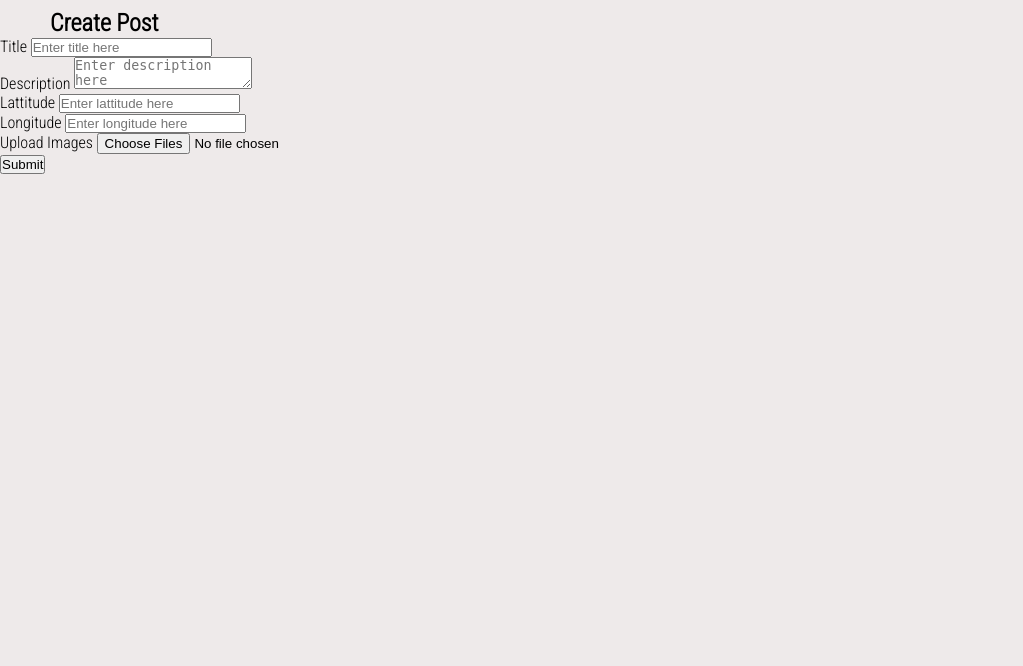
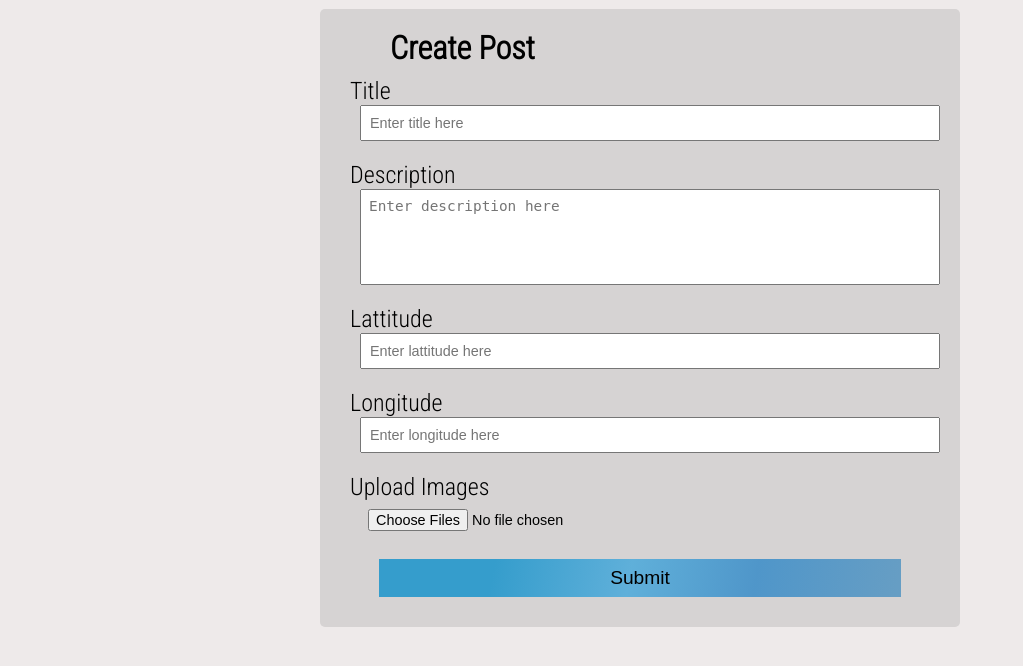
Before and after one commit to aayushdhakal/project-6-sem, a PHP site: page /createPost.php in a window 1280 px wide. Shown: the part 63-729 px from the top of the page, without its empty margins (0-1023 px from the left). Run offline with PHP 8.4, Linux system fonts and the light colour scheme.

Commit message:
Added new feature to create post by admin

```diff
--- a/adminJobs.php
+++ b/__adminJobs.php
@@ -3,7 +3,7 @@
    ?>
       <section class="admin__interaction">
          <div class="admin__interaction__actions">
-            <a href="#"><button>Created Post</button></a>
+            <a href="./createPost.php"><button>Created Post</button></a>
             <a href="#"><button>Edit Post</button></a>
             <a href="#"><button>Remove Post</button></a>
             <a href="#"><button>View Reviews</button></a>
--- /dev/null
+++ b/__assignSession.php
@@ -0,0 +1,10 @@
+<?php
+if ((isset($_COOKIE['username'])) && !empty($_COOKIE['username'])) {
+
+   $_SESSION['username'] = $_COOKIE['username'];
+   $_SESSION['name'] = $_COOKIE['name'];
+   $_SESSION['id'] = $_COOKIE['id'];
+   $_SESSION['admin'] = $_COOKIE['admin'];
+   // header('location:index.php');
+};
+?>
--- a/connection.php
+++ b/__connection.php
@@ -26,47 +26,65 @@ function mysqlLoginQueryAdmin($username, $password)
   return $query;
 }
 
-function isAdmin($username)
+function mysqlisAdmin($id,$username)
 {
-  $query = "SELECT * FROM tbl_admins WHERE username='$username' AND status=1";
+  $query = "SELECT * FROM tbl_admins WHERE username='$username' AND status=1 AND id=$id";
   return $query;
 }
 
+//Query for Signup USERS
 function mysqlSignUp($name = '', $username, $password, $email, $phoneNumber = '', $address = '')
 {
   $query = "INSERT INTO `tbl_users`(`name`, `username`, `password`, `email`, `phone_number`, `address`) VALUES ('$name','$username','$password','$email','$phoneNumber','$address')";
   return $query;
 }
 
+//Quey to Signup ADMIN
 function mysqlSignUpAdmin($name = '', $username, $password, $email, $phoneNumber = '', $address = '')
 {
   $query = "INSERT INTO `tbl_admins`(`name`, `username`, `password`, `email`, `phone_number`, `address`) VALUES ('$name','$username','$password','$email','$phoneNumber','$address')";
   return $query;
 }
 
+//Query to check Username USERS
 function mysqlCheckUsersUsername($username)
 {
   $query = "SELECT * FROM tbl_users WHERE `username`='$username'";
   return $query;
 }
 
+//Query to check Email USERS
 function mysqlCheckUsersEmail($email)
 {
   $query = "SELECT * FROM tbl_users WHERE `email`='$email'";
   return $query;
 }
 
+//Query to check Username ADMIN
 function mysqlCheckAdminsUsername($username)
 {
   $query = "SELECT * FROM `tbl_admins` WHERE `username`='$username'";
   return $query;
 }
 
+//Query to check email ADMIN
 function mysqlCheckAdminsEmail($email)
 {
   $query = "SELECT * FROM `tbl_admins` WHERE `email`='$email'";
   return $query;
 }
 
+function mysqlCreatePost($title, $description, $adminId,$lattitude, $longitude)
+{
+  $query = "INSERT INTO `tbl_location`(`title`, `description`, `admin_id`, `lattitude`, `longitude`) VALUES ('$title','$description','$adminId','$lattitude','$longitude')";
+  return $query;
+}
+
+function mysqlAddImage($image,$locationId)
+{
+  $query = "INSERT INTO `tbl_images`(`image`, `location_id`) VALUES ('$image',$locationId)";
+  return $query;
+}
+
 // $query1 = "SELECT * FROM tbl_users WHERE username='user' AND password='upassword' AND status=1";
 // print_r($connection->query($query1));
--- a/navigationBar.php
+++ b/__navigationBar.php
@@ -1,5 +1,5 @@
 <nav>
-   <h1>Passion Seekers</h1>
+   <h1><a style="color: white;" href="./index.php">Passion Seekers</a></h1>
    <ul>
       <li>
          <div class="search__posts">
--- a/createPost.php
+++ b/createPost.php
@@ -1,10 +1,8 @@
 <?php
 session_start();
-if ((isset($_COOKIE['username'])) && !empty($_COOKIE['username'])) {
-   $_SESSION['username'] = $_COOKIE['username'];
-};
+require_once './__assignSession.php';
+require_once './__connection.php';
 ?>
-
 <!DOCTYPE html>
 <html lang="en">
 
@@ -31,17 +29,112 @@ if ((isset($_COOKIE['username'])) && !empty($_COOKIE['username'])) {
 
    <?php
    if (isset($_POST['upload'])) {
-      echo "this is working";
+
+      if (isset($_POST['title']) && !empty($_POST['title'])) {
+         $title = trim($_POST['title']);
+      } else {
+         $err['title'] = "Invalid title!";
+      }
+
+      if (isset($_POST['description']) && !empty($_POST['description'])) {
+         $description = trim($_POST['description']);
+      } else {
+         $err['description'] = "Invalid description!";
+      }
+
+      if (isset($_POST['lattitude']) && !empty($_POST['lattitude'])) {
+         $lattitude = trim($_POST['lattitude']);
+      } else {
+         $err['lattitude'] = 'Invalid lattitude!';
+      }
+
+      if (isset($_POST['longitude']) && !empty($_POST['longitude'])) {
+         $longitude = trim($_POST['longitude']);
+      } else {
+         $err['longitude'] = 'Invalid longitude!';
+      }
+
+      if (!isset($err['longitude']) && !isset($err['lattitude']) && !isset($err['title']) && !isset($err['description'])) {
+
+         // saving images in server
+         $imageNames = [];
+         $countFiles = count($_FILES['images']['name']);
+         if ($countFiles > 0) {
+            echo "step 1 <br>";
+            for ($i = 0; $i < $countFiles; $i++) {
+               $filename = $_FILES['images']['name'][$i];
+               // Upload file
+               // move_uploaded_file($_FILES['file']['tmp_name'][$i], 'upload/' . $filename);
+               // echo $filename . "<br>";
+               // echo $_FILES['images']['error'][$i];
+
+               //check for error on the each upload
+               if ($_FILES['images']['error'][$i] == 0) {
+                  echo "step 2 <br>";
+                  if ($_FILES['images']['size'][$i] <= 1024000) {
+                     echo "step 3 <br>";
+
+                     $file_types = ['image/png', 'image/jpeg', 'image/gif', 'image/jpg'];
+
+                     if (in_array($_FILES['images']['type'][$i], $file_types)) {
+                        echo "step 4 <br>";
+
+                        //move upload file to server
+                        $imageName = "imagePost" . uniqid().".png";
+                        array_push($imageNames,$imageName);
+
+                        if (move_uploaded_file($_FILES['images']['tmp_name'][$i], 'images/posts/' . $imageName)) {
+                           echo 'Image uploaded';
+                        } else {
+                           $err['images'] = 'error on image uploaded';
+                        }
+
+                     } else {
+                        $err['images'] = 'Select Valid format';
+                     }
+                  } else {
+                     $err['images'] = 'Select images upto 10 mb';
+                  }
+               }
+            }
+         } else {
+            $err['images'] = 'Please upload at least one file.';
+         }
+
+         //check if he is admin or not
+         $checkAdminQuery = mysqlisAdmin($_SESSION['id'], $_SESSION['username']);
+         $result = $connection->query($checkAdminQuery);
+
+         if ($result->num_rows == 1) {
+            if (count($err) == 0) {
+               $queryToInsertData  = mysqlCreatePost($title, $description, $_SESSION['id'], $lattitude, $longitude);
+               $output = $connection->query($queryToInsertData);
+
+               $lastInsertedLocationId = mysqli_insert_id($connection);
+
+               foreach ($imageNames as $name) {
+                  $queryToInsertImage = mysqlAddImage($name,$lastInsertedLocationId);
+                  $connection->query($queryToInsertImage);
+               };
+            }
+         } else {
+            $err['users'] = 'Users not valid';
+         }
+      }
+
+      // print_r($err);
+      // print_r($_FILES['images']);
    }
    ?>
 
    <header>
-      <?php require_once './navigationBar.php'; ?>
+      <?php require_once './__navigationBar.php'; ?>
    </header>
    <hr>
-   <section class="location_information">
-      <h2>Create Post</h2>
-      <form method="post" name="location_information_upload_form" enctype="multipart/form-data">
+   <section class="location__information">
+      <h2 class="location__information__title">Create Post</h2>
+
+      <form method="post" class="location__information_upload_form" enctype="multipart/form-data">
 
          <div class="location_information_upload_form_item">
             <Label for="title">Title</Label>
@@ -55,12 +148,12 @@ if ((isset($_COOKIE['username'])) && !empty($_COOKIE['username'])) {
 
          <div class="location_information_upload_form_item">
             <Label for="lattitude">Lattitude</Label>
-            <input type="text" name="lattitude" id="lattitude" placeholder="Enter lattitude here">
+            <input type="number" name="lattitude" id="lattitude" placeholder="Enter lattitude here">
          </div>
 
          <div class="location_information_upload_form_item">
             <Label for="longitude">Longitude</Label>
-            <input type="text" name="longitude" id="longitude" placeholder="Enter longitude here">
+            <input type="number" name="longitude" id="longitude" placeholder="Enter longitude here">
          </div>
 
          <div class="location_information_upload_form_item">
@@ -69,11 +162,10 @@ if ((isset($_COOKIE['username'])) && !empty($_COOKIE['username'])) {
          </div>
 
          <div class="location_information_upload_form_item">
-            <button type="submit" name="upload">Submit</button>
+            <button type="submit" name="upload" class="location_information_upload_form_item__submit">Submit</button>
          </div>
 
       </form>
-
    </section>
 
    <script src="./scripts/individualPage.js"></script>
--- a/style/createPost.css
+++ b/style/createPost.css
@@ -1,13 +1,54 @@
-.location_information{
-   display: flex;
-   flex-direction: column;
-   justify-content: space-around;
-   margin: 50px auto 0 auto;
-   width: 100vw;
+.location__information{
+   background-color: rgb(214, 211, 211);
+   border-radius: 5px;
+   margin:50px auto 10px auto;
+   padding: 20px;
+   overflow: hidden;
+   width: 40rem;
 }
 
-.location_information_upload_form{
+.location__information__title{
+   font-size: 2rem;
+}
+
+.location_information_upload_form_item label{
    display: block;
+   font-size: 1.5rem;
+}
+
+.location_information_upload_form_item{
+   padding: 10px;
+}
+
+.location_information_upload_form_item input,
+.location_information_upload_form_item textarea{
+   display: block;
+   font-size: .9rem;
+   margin-left: 10px;
+   padding: 8px;
    width: 100%;
+}
+
+.location_information_upload_form_item textarea{
+   resize: none;
+   height: 6rem;
+   overflow: scroll;
+}
+
+.location_information_upload_form_item__submit{
+   background: linear-gradient(100deg, rgba(53, 157, 204, 1) 22%, rgba(73, 169, 219, 0.8435749299719888) 48%, rgba(57, 140, 200, 0.8603816526610644) 72%, rgba(80, 147, 193, 0.835171568627451) 99%);
+   border: none;
+   color: black;
+   cursor: pointer;
+   display: block;
+   font-size: 1.2rem;
    margin: 0 auto;
+   padding: 8px;
+   transition: all 0.5s ease;
+   width: 90%;
 }
+
+.location_information_upload_form_item__submit:hover{
+   background: linear-gradient(100deg, rgba(53, 157, 204, 1) 22%, rgba(73, 169, 219, 0.8435749299719888) 48%, rgba(57, 140, 200, 0.8603816526610644) 72%, rgba(80, 147, 193, 0.835171568627451) 99%);
+   width: 100%;
+}
```
Also changed, not shown: index.php (+4 -6 lines), loginPage.php (+5 -8 lines), loginPageAdmin.php (+6 -11 lines), signupPage.php (+6 -8 lines), signupPageAdmin.php (+4 -6 lines), 4 other files.
